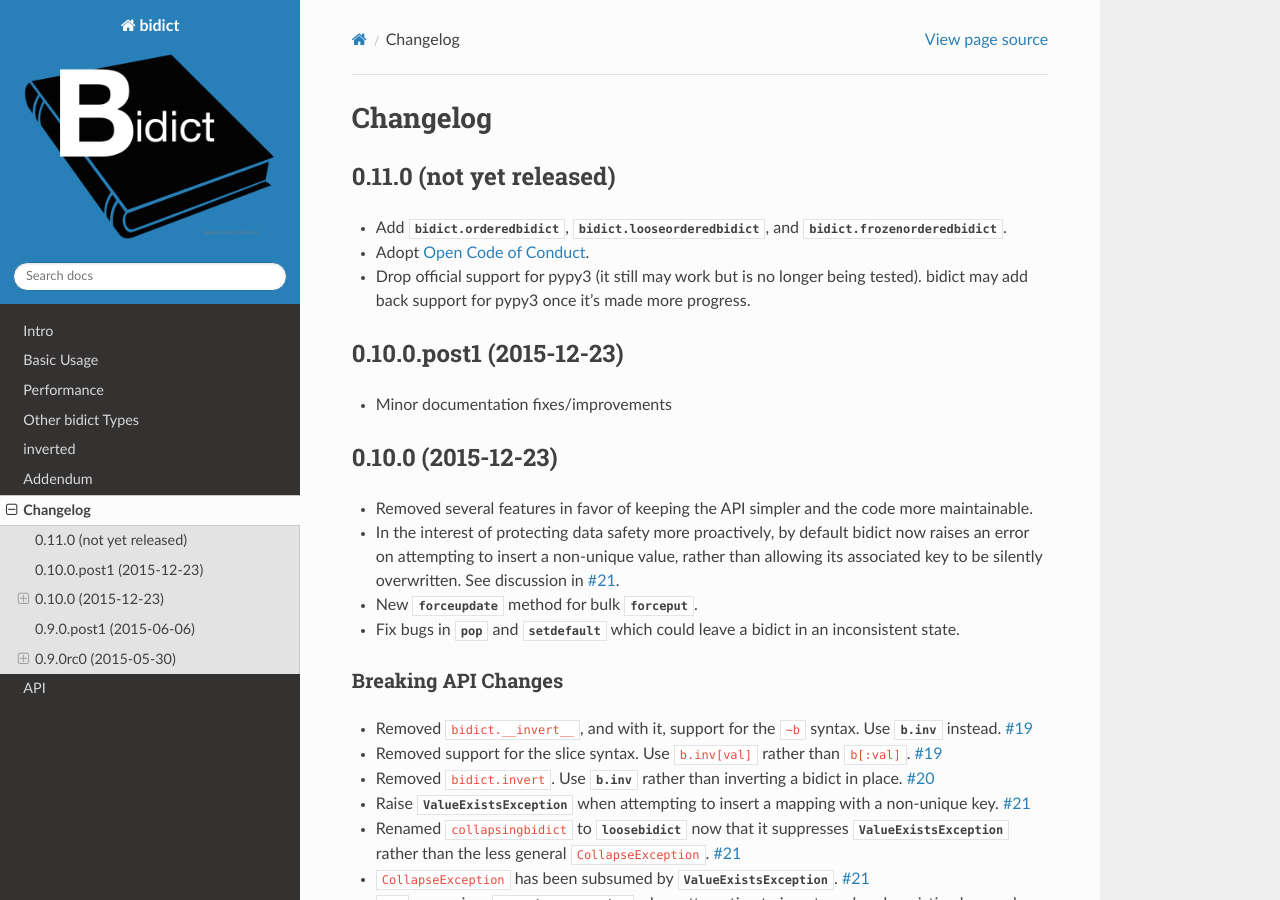
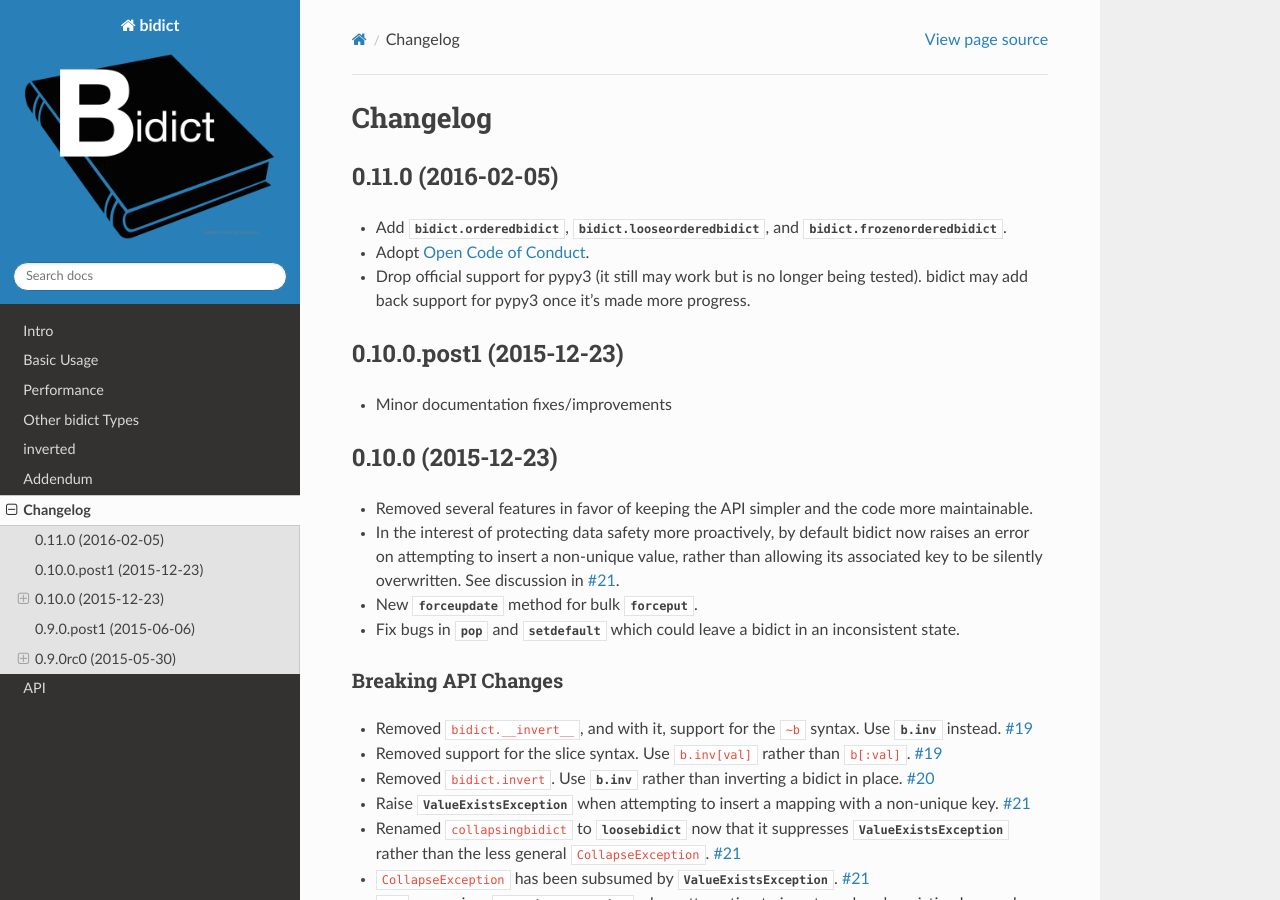
Before and after one commit to jab/bidict, a Sphinx documentation site: the page built from docs/changelog.rst, in a window 1280 px wide and 900 px high. Built offline with Sphinx 7.4.7 and the Read the Docs theme 2.0.0, drawn with Linux system fonts in a browser that asks for light colours.

Commit message:
prepare for 0.11.0 release

```diff
--- a/docs/changelog.rst
+++ b/docs/changelog.rst
@@ -3,8 +3,8 @@
 Changelog
 =========
 
-0.11.0 (not yet released)
--------------------------
+0.11.0 (2016-02-05)
+-------------------
 
 - Add
   :class:`bidict.orderedbidict`,
```
Also changed, not shown: 1 other file.
